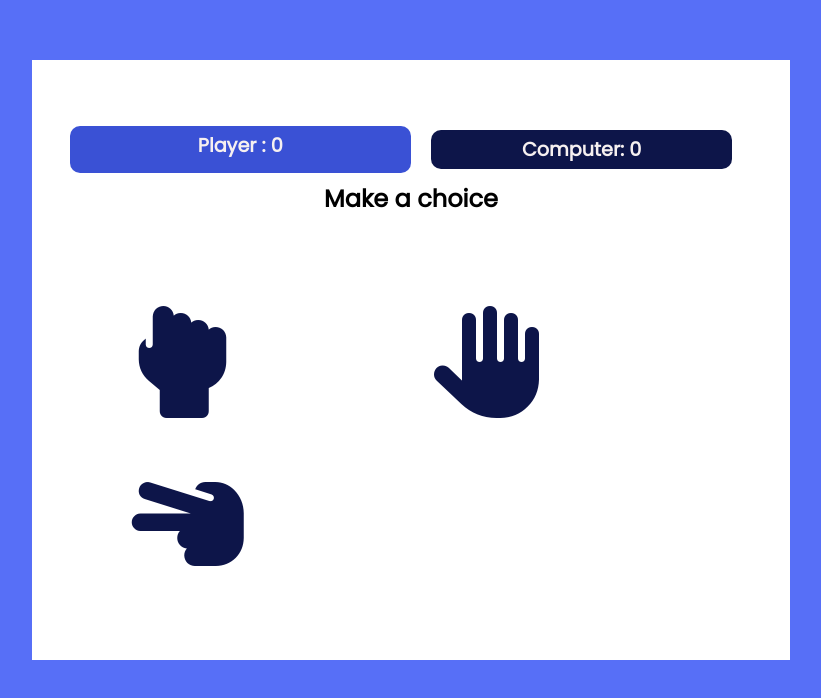
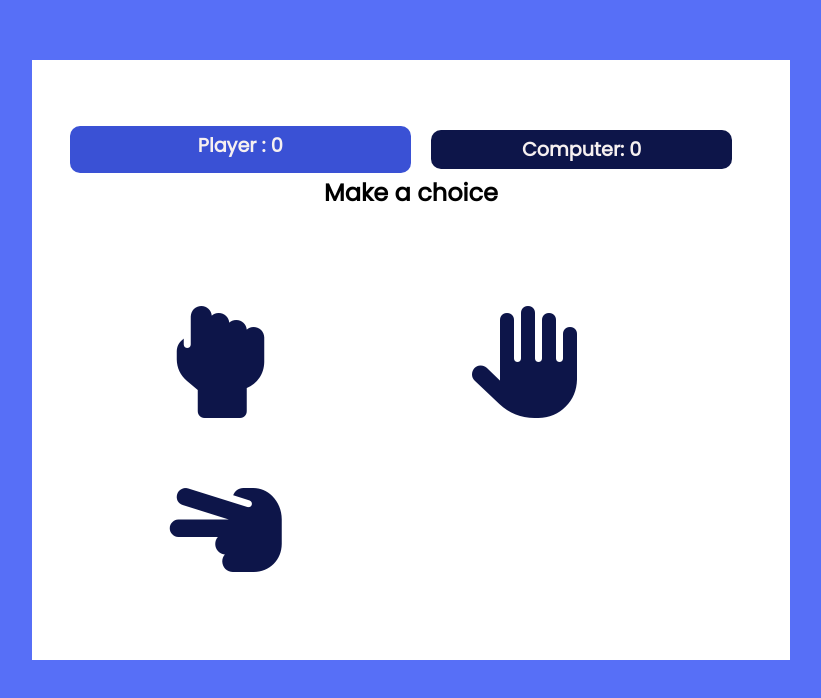
Before and after one commit to Sephjoe123/Rock-Paper-and-Scissors, a plain HTML site: page Rock,paper and scissors/index.html in a window 1280 px wide. Shown: the part 108-806 px from the top of the page, without its empty margins (229-1050 px from the left). Drawn offline with Linux system fonts and the light colour scheme.

Commit message:
Update style.css

```diff
--- a/Rock,paper and scissors/style.css
+++ b/Rock,paper and scissors/style.css
@@ -11,6 +11,10 @@ body{
  align-items: center;
  justify-content: center;
 
+
+}
+#item-container{
+    max-width: 90%;
 }
 .wrapper{
     background-color: #fff;
@@ -21,7 +25,9 @@ body{
     align-items: center;
     justify-content: center;
     position: relative;
+
 }
+
 button{
     display: block;
     margin: auto;
@@ -38,11 +44,12 @@ button:hover{
     transform: scale(1.10);
 }
 i{
+    display: flex;
     font-size: 7rem;
-    display: inline-block;
     padding: 0px 100px;
     color:rgb(13, 21, 73);
-    margin-top: 50px;
+    max-width: 50%;
+    margin-top: 3.5rem;
 }
 i:hover{
     transform: scale(1.10);
```
